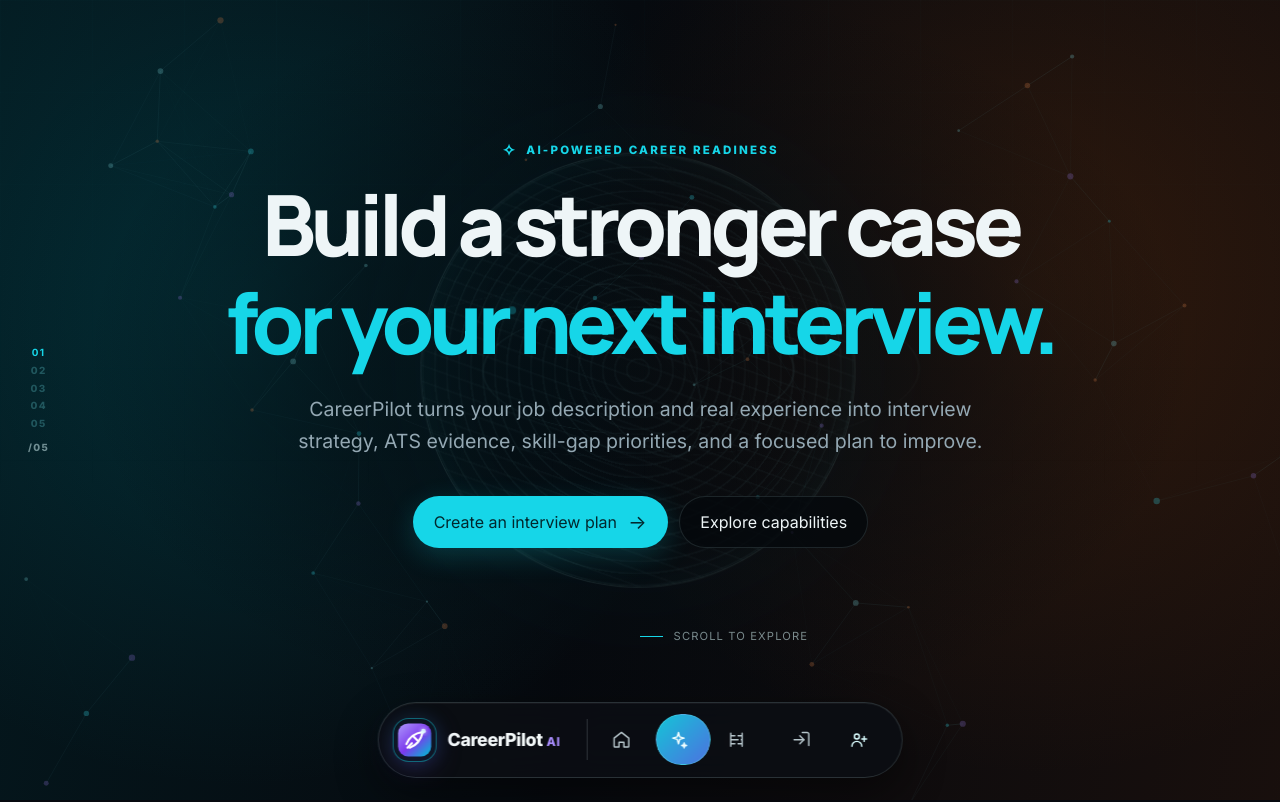
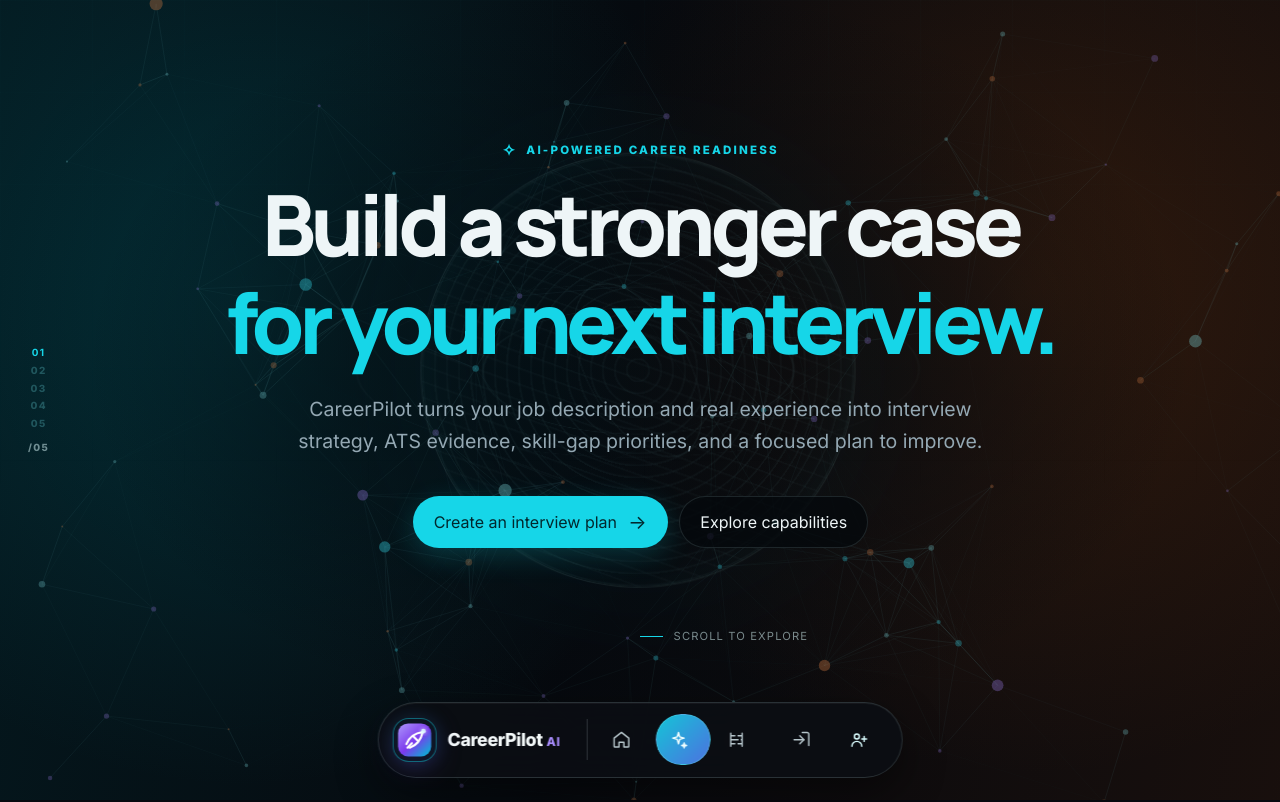
Before and after one commit to Nihalani2004/CareerPilot-AI, a React (Vite) app in the folder frontend/: page / in a window 1280 px wide. Shown: the top 802 px of the page. Built offline with nearby package versions, Linux system fonts and the light colour scheme; no server answers.

Commit message:
enhance landing network

```diff
--- a/frontend/src/features/landing/components/LandingNetworkBackdrop.jsx
+++ b/frontend/src/features/landing/components/LandingNetworkBackdrop.jsx
@@ -1,20 +1,24 @@
 import { useEffect, useRef } from "react";
 import { motion, useReducedMotion, useScroll, useTransform } from "framer-motion";
 
-const createNodes = (count, width, height) => Array.from({ length: count }, (_, index) => ({
-  x: ((index * 73) % width) + Math.random() * 48,
-  y: ((index * 131) % height) + Math.random() * 34,
+const createNodes = (count, width, height) => Array.from({ length: count }, (_, index) => {
+  const clustered = index % 4 === 0;
+  return {
+  x: clustered ? width * .5 + (Math.random() - .5) * Math.min(width * .56, 760) : ((index * 73) % width) + Math.random() * 48,
+  y: clustered ? height * .5 + (Math.random() - .5) * Math.min(height * .66, 570) : ((index * 131) % height) + Math.random() * 34,
   vx: (Math.random() - 0.5) * 0.12,
   vy: (Math.random() - 0.5) * 0.12,
-  radius: 1.1 + Math.random() * 2.2,
+  radius: index % 11 === 0 ? 4.2 + Math.random() * 3.8 : 1 + Math.random() * 2.55,
   tone: index % 4,
-}));
+};
+});
 
 export default function LandingNetworkBackdrop() {
   const canvasRef = useRef(null);
   const reduceMotion = useReducedMotion();
   const { scrollY } = useScroll();
-  const orbY = useTransform(scrollY, [0, 1800], [0, -44]);
+  const networkY = useTransform(scrollY, [0, 2200], [0, -18]);
+  const orbY = useTransform(scrollY, [0, 2200], [0, -72]);
 
   useEffect(() => {
     const canvas = canvasRef.current;
@@ -37,12 +41,12 @@
       canvas.style.width = `${width}px`;
       canvas.style.height = `${height}px`;
       context.setTransform(ratio, 0, 0, ratio, 0, 0);
-      nodes = createNodes(width < 700 ? 28 : 58, width, height);
+      nodes = createNodes(width < 700 ? 42 : 98, width, height);
     };
 
     const draw = () => {
       context.clearRect(0, 0, width, height);
-      const maxDistance = width < 700 ? 105 : 168;
+      const maxDistance = width < 700 ? 122 : 194;
       nodes.forEach((node) => {
         if (!staticMotion && visible) {
           node.x += node.vx;
@@ -56,14 +60,14 @@
           const a = nodes[first]; const b = nodes[second];
           const distance = Math.hypot(a.x - b.x, a.y - b.y);
           if (distance > maxDistance) continue;
-          context.strokeStyle = `rgba(123, 210, 218, ${(1 - distance / maxDistance) * 0.19})`;
-          context.lineWidth = 0.7;
+          context.strokeStyle = `rgba(123, 210, 218, ${(1 - distance / maxDistance) * 0.22})`;
+          context.lineWidth = 0.72;
           context.beginPath(); context.moveTo(a.x, a.y); context.lineTo(b.x, b.y); context.stroke();
         }
       }
       const colors = ["#33d5e6", "#74c7cc", "#8c6fd1", "#ce7742"];
       nodes.forEach((node) => {
-        context.fillStyle = colors[node.tone]; context.globalAlpha = 0.38;
+        context.fillStyle = colors[node.tone]; context.globalAlpha = node.radius > 4 ? 0.52 : 0.42;
         context.beginPath(); context.arc(node.x, node.y, node.radius, 0, Math.PI * 2); context.fill();
       });
       context.globalAlpha = 1;
@@ -80,5 +84,5 @@
     return () => { window.cancelAnimationFrame(frameId); window.removeEventListener("resize", resize); document.removeEventListener("visibilitychange", onVisibility); };
   }, []);
 
-  return <motion.div className="landing-network" aria-hidden="true" initial={reduceMotion ? false : { opacity: 0, scale: 1.025 }} animate={{ opacity: 1, scale: 1 }} transition={{ duration: 1.3, ease: [0.22, 1, .36, 1] }}><div className="landing-network__atmosphere" /><canvas ref={canvasRef} className="landing-network__canvas" /><motion.div className="landing-network__orb" style={reduceMotion ? undefined : { y: orbY }}><i /><i /><i /><b /></motion.div><div className="landing-network__grid" /></motion.div>;
+  return <motion.div className="landing-network" aria-hidden="true" initial={reduceMotion ? false : { opacity: 0, scale: 1.025 }} animate={{ opacity: 1, scale: 1 }} transition={{ duration: 1.3, ease: [0.22, 1, .36, 1] }}><div className="landing-network__atmosphere" /><motion.canvas ref={canvasRef} className="landing-network__canvas" style={reduceMotion ? undefined : { y: networkY }} /><motion.div className="landing-network__orb" style={reduceMotion ? undefined : { y: orbY }}><i /><i /><i /><b /></motion.div><motion.div className="landing-network__grid" style={reduceMotion ? undefined : { y: networkY }} /></motion.div>;
 }
```
